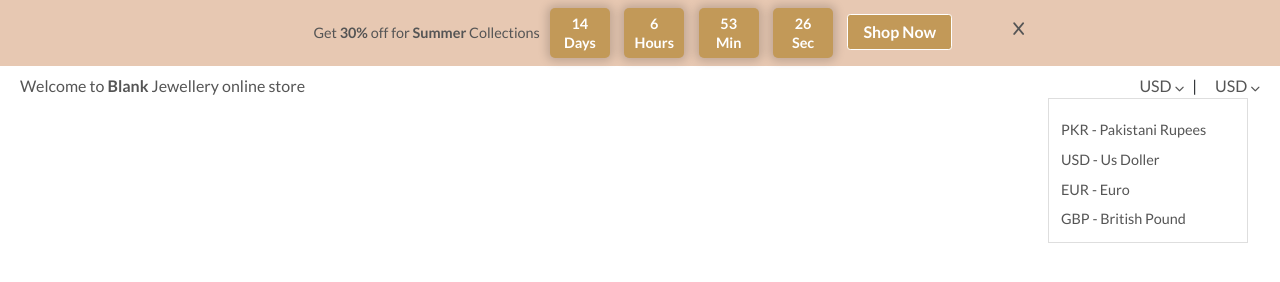
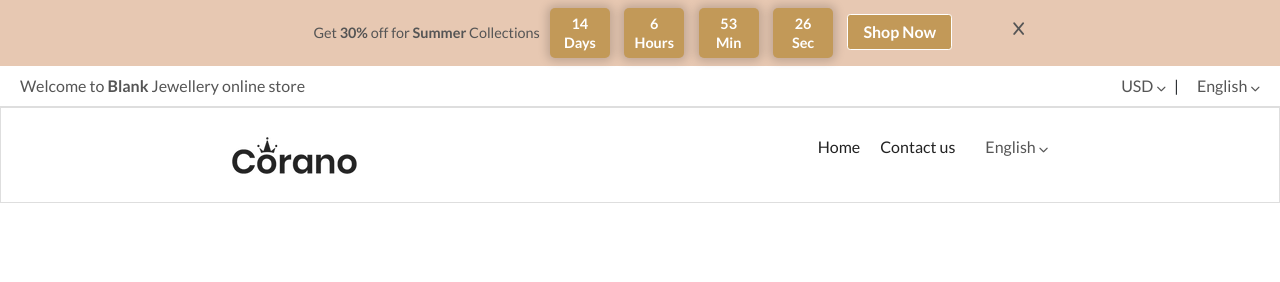
Before and after one commit to MuhammadNasir1/ecom_jewelry, a plain HTML site: page index.html in a window 1280 px wide. Drawn offline with nearby package versions, Linux system fonts and the light colour scheme.

Commit message:
some done

```diff
--- a/index.html
+++ b/index.html
@@ -52,7 +52,7 @@
 
     <nav class="navbar top-bar">
       <div class="container-fluid ">
-        <div class="d-flex justify-content-between w-100 px-2">
+        <div class="d-flex justify-content-between w-100 px-2 align-items-center">
           <div class="top-message">
             <p>Welcome to <strong>Blank</strong> Jewellery online store</p>
           </div>
@@ -60,7 +60,7 @@
             <div class="dropdown_box">
               <p class="dropshow_btn "><span class="curruncy_view">USD</span> <i class="fa-solid fa-chevron-down"></i>
               </p>
-              <div class="dropdown_details show_dw  hide_dropdown" style="margin-right: 80px; display: none;">
+              <div class="dropdown_details ">
                 <ul class="dropdown_menu ">
                   <li data-currency="PKR" class="dropdown_list curruncylist">PKR - Pakistani Rupees</li>
                   <li data-currency="USD" class="dropdown_list curruncylist">USD - Us Doller</li>
@@ -72,14 +72,14 @@
             </div>
             <div class="mx-2">|</div>
             <div class="dropdown_box">
-              <p class="dropshow_btn "><span class="curruncy_view">USD</span> <i class="fa-solid fa-chevron-down"></i>
+              <p class="dropshow_btn "><span class="lan_view">English</span> <i class="fa-solid fa-chevron-down"></i>
               </p>
-              <div class="dropdown_details show_dw  hide_dropdown" style="margin-right: 0px; display: block;">
+              <div class="dropdown_details show_dw  hide_dropdown" style="margin-right: 0px; ">
                 <ul class="dropdown_menu ">
-                  <li data-currency="PKR" class="dropdown_list curruncylist">PKR - Pakistani Rupees</li>
-                  <li data-currency="USD" class="dropdown_list curruncylist">USD - Us Doller</li>
-                  <li data-currency="EUR" class="dropdown_list curruncylist">EUR - Euro</li>
-                  <li data-currency="GBP" class="dropdown_list curruncylist">GBP - British Pound</li>
+                  <li data-lan="English" class="dropdown_list lanlist">English</li>
+                  <li data-lan="Spanish" class="dropdown_list lanlist">Spanish</li>
+                  <li data-lan="Arabic" class="dropdown_list lanlist">Arabic</li>
+                  <li data-lan="Urdu" class="dropdown_list lanlist">Urdu</li>
 
                 </ul>
               </div>
@@ -89,32 +89,35 @@
       </div>
 
     </nav>
-    <!--
-    <nav class="top-bar">
-      <div class="container-fluid">
-        <div class="row">
-          <div class="col-6">
-            <div class="top-message">
-              <p>Welcome to <strong>Blank</strong> Jewellery online store</p>
-            </div>
-          </div>
-          <div class="col-6 float-end">
-            <div class="dropdown_box">
-              <p data-bs-toggle="dropdown" aria-expanded="false">USD <i class="fa-solid fa-chevron-down"></i></p>
-              <button class="btn btn-secondary dropdown-toggle" type="button">
-                Dropdown button
-              </button>
-              <ul class="dropdown-menu">
-                <li><a class="dropdown-item" href="#">Action</a></li>
-                <li><a class="dropdown-item" href="#">Another action</a></li>
-                <li><a class="dropdown-item" href="#">Something else here</a></li>
+
+
+    <nav class="navmain">
+
+      <div class="nav-log">
+        <img src="./images/logo_corano_125x.png" alt="Logo">
+      </div>
+      <div class="navbar-link">
+        <ul class="nav_list">
+          <li><a href="#" class="link">Home</a></li>
+          <li><a href="#" class="link">Contact us</a></li>
+          <div class="dropdown_box">
+            <p class="dropshow_btn "><span class="lan_view">English</span> <i class="fa-solid fa-chevron-down"></i>
+            </p>
+            <div class="dropdown_details show_dw  hide_dropdown" style="margin-right: 0px; ">
+              <ul class="dropdown_menu ">
+                <li data-lan="English" class="dropdown_list lanlist">English</li>
+                <li data-lan="Spanish" class="dropdown_list lanlist">Spanish</li>
+                <li data-lan="Arabic" class="dropdown_list lanlist">Arabic</li>
+                <li data-lan="Urdu" class="dropdown_list lanlist">Urdu</li>
+
               </ul>
             </div>
           </div>
+        </ul>
+      </div>
 
-        </div>
-      </div>
-    </nav> -->
+    </nav>
+
   </header>
   <script src="https://cdnjs.cloudflare.com/ajax/libs/gsap/3.12.2/gsap.min.js"
     integrity="sha512-16esztaSRplJROstbIIdwX3N97V1+pZvV33ABoG1H2OyTttBxEGkTsoIVsiP1iaTtM8b3+hu2kB6pQ4Clr5yug=="
--- a/javascript/index.js
+++ b/javascript/index.js
@@ -44,12 +44,6 @@ gsap.from(".sale_box", {
   duration: 0.5,
 });
 
-let dropshow_btn = document.querySelector(".dropshow_btn");
-let dropdown_det = document.querySelector(".dropdown_details");
-
-let ddownshow = dropshow_btn.addEventListener("mouseenter", function () {
-  dropdown_det.style.display = "block";
-});
 let curruncy_list = document.querySelectorAll(".curruncylist");
 let curruncy_view = document.querySelector(".curruncy_view");
 let change_cur = curruncy_list.forEach((e) => {
@@ -58,10 +52,10 @@ let change_cur = curruncy_list.forEach((e) => {
   });
 });
 
-let hide_text = document.querySelectorAll(".hide_dropdown");
-
-hide_text.forEach((element) => {
-  element.addEventListener("mouseleave", function () {
-    element.style.display = "none";
+let lan_list = document.querySelectorAll(".lanlist");
+let lan_view = document.querySelector(".lan_view");
+let change_lan = lan_list.forEach((lan) => {
+  lan.addEventListener("click", function () {
+    lan_view.innerHTML = lan.getAttribute("data-lan");
   });
 });
--- a/scss/style.scss
+++ b/scss/style.scss
@@ -88,10 +88,13 @@ html {
 
 .top-bar {
   display: flex;
+  border-bottom: .50px solid #80808043;
+  align-items: center;
 
   & .top-message p {
     color: var(--dark-color);
     font-size: 1rem;
+    margin-bottom: 0;
   }
 
 
@@ -110,16 +113,22 @@ html {
     & i {
       font-size: 0.6rem;
     }
+  }
+}
 
-    // &:hover + .dropdown_details{
-    //   display: block;
-    // }
+.dropdown_box {
+  position: relative;
+
+  &:hover .dropdown_details {
+    display: block;
+    transition: all 10s;
   }
 }
 
 .dropdown_details {
   position: absolute;
   right: 2rem;
+  display: none;
 
   & ul {
     list-style: none;
@@ -144,3 +153,33 @@ html {
     }
   }
 }
+
+
+.navmain {
+  display: flex;
+  justify-content: space-around;
+  height: 6rem;
+  align-items: center;
+  border: .50px solid #80808043;
+
+}
+
+.navbar-link {
+
+  & .nav_list {
+    height: 100%;
+
+    list-style: none;
+    display: flex;
+    // align-items: center;
+    padding: 0;
+    column-gap: 20px;
+
+    & .link {
+      text-decoration: none;
+      color: #222;
+      font-size: 1rem;
+
+    }
+  }
+}
```
Also changed, not shown: css/style.css, images/logo_corano_125x.png (added), 1 other file.
